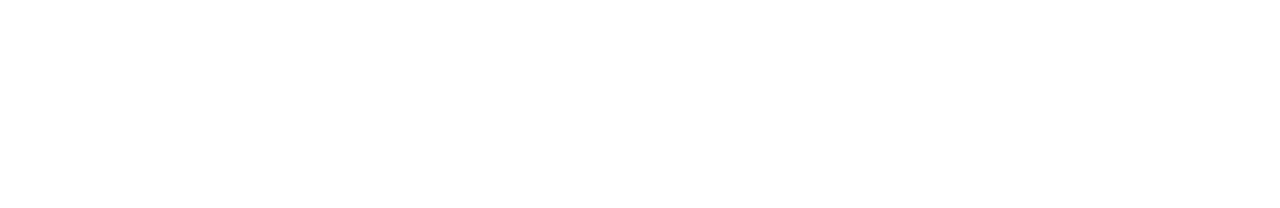
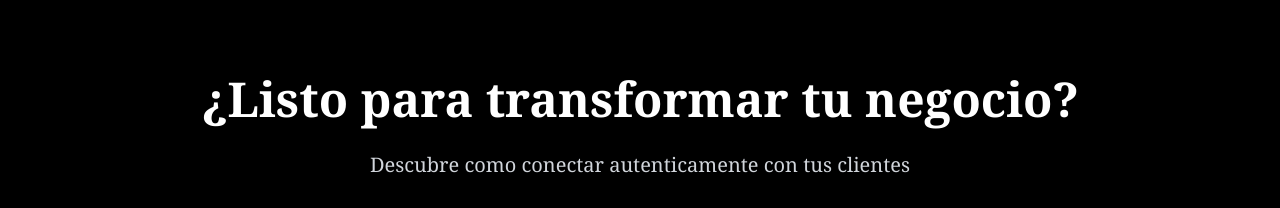
Before and after one commit to Ivan-8a/alter-ego, a Next.js app: page / in a window 1280 px wide. Shown: the part 2586-2794 px from the top of the page. Before the commit the page ends 2544 px from the top, so only its background shows below. Built offline with nearby package versions, Linux system fonts and the light colour scheme.

Commit message:
feat: add CallToAction component
- Create CallToAction.tsx with responsive layout
- Add CallToAction.module.css with hover effects
- Implement gradient text and button animations
- Add mobile responsive breakpoints

```diff
--- a/src/app/globals.css
+++ b/src/app/globals.css
@@ -24,12 +24,12 @@
 }
 /* Condicional que detecta si el sistema del usuario prefiere modo obscuro,
 si es asi se aplican los siguientes valores a las custom variables */
-@media (prefers-color-scheme: dark) {
+/*@media (prefers-color-scheme: dark) {
   :root {
     --background: #0a0a0a;
     --foreground: #ededed;
   }
-}
+}*/
 
 html,
 body {
--- a/src/app/page.tsx
+++ b/src/app/page.tsx
@@ -3,6 +3,7 @@
 import Course from "@/components/sections/Course";
 import Hero from "@/components/sections/Hero";
 import Video from "@/components/sections/Video";
+import CallToAction from "@/components/sections/CallToAction";
 
 export default function Home() {
   return (
@@ -15,7 +16,8 @@
         // imageAlt="Descripción de tu imagen"
         />
         <Course/>
-        <Video></Video>
+        <Video/>
+        <CallToAction/>
       </main>
     </>
   );
--- /dev/null
+++ b/src/components/sections/CallToAction.module.css
@@ -0,0 +1,78 @@
+.ctaSection {
+    padding: 5rem 0;
+    background-color: #000000;
+    color: #ffffff;
+}
+
+.container {
+    max-width: 64rem;
+    margin: 0 auto;
+    padding: 0 1.5rem;
+    text-align: center;
+}
+
+.title {
+    font-size: 2.5rem;
+    font-family: Georgia, serif;
+    font-weight: bold;
+    margin-bottom: 1.5rem;
+    line-height: 1.2;
+}
+
+@media (min-width: 1024px) {
+    .title {
+        font-size: 3rem;
+    }
+}
+
+.subtitle {
+    font-size: 1.25rem;
+    color: #d1d5db;
+    margin-bottom: 2rem;
+    font-weight: 300;
+}
+
+.ctaButton {
+    display: inline-block;
+    background-color: #b39060;
+    color: #000000;
+    padding: 1rem 3rem;
+    border-radius: 9999px;
+    font-size: 1.25rem;
+    font-weight: bold;
+    text-transform: uppercase;
+    letter-spacing: 0.05em;
+    transition: all 0.3s ease;
+}
+
+.ctaButton:hover {
+    background-color: #dbc7a4;
+    transform: translateY(-2px);
+    box-shadow: 0 10px 25px rgba(179,144,96,0.3);
+}
+
+.ctaButton:active {
+    transform: translateY(0);
+    box-shadow: 0 5px 15px rgba(179, 144, 96, 0.2);
+}
+
+@media (max-width: 768px) {
+  .ctaSection {
+    padding: 3rem 0;
+  }
+
+  .title {
+    font-size: 2rem;
+    margin-bottom: 1rem;
+  }
+
+  .subtitle {
+    font-size: 1.125rem;
+    margin-bottom: 2.5rem;
+  }
+
+  .ctaButton {
+    font-size: 1.125rem;
+    padding: 0.875rem 2rem;
+  }
+}
--- /dev/null
+++ b/src/components/sections/CallToAction.tsx
@@ -0,0 +1,23 @@
+import styles from './CallToAction.module.css'
+
+const CallToAction = () => {
+    return(
+        <section className={styles.ctaSection}>
+            <div className={styles.container}>
+                <div className={styles.content}>
+                    <h2 className={styles.title}>
+                        ¿Listo para transformar tu negocio?
+                    </h2>
+                    <p className={styles.subtitle}>
+                        Descubre como conectar autenticamente con tus clientes
+                    </p>
+                    <a href="#contacto" className={styles.ctaButton}>
+                        Quiro saber mas
+                    </a>
+                </div>
+            </div>
+        </section>
+    )
+}
+
+export default CallToAction
```
